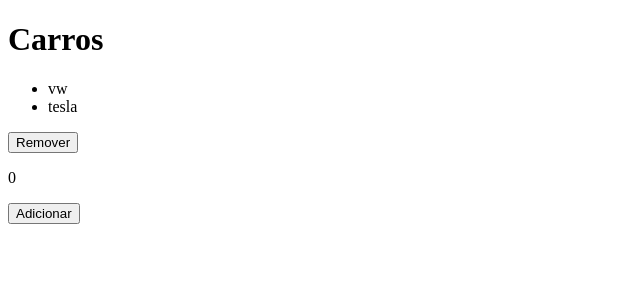
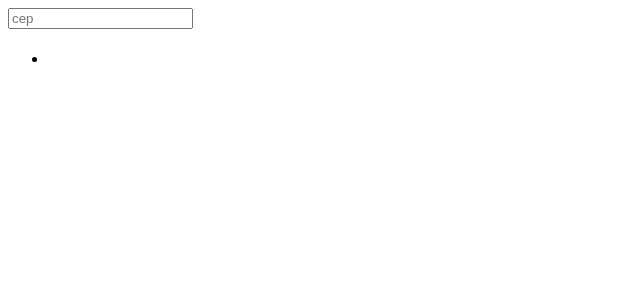
Before and after one commit to celiovjunior/vuejs-complete, a Vue app: page / in a window 1280 px wide. Shown: the top 300 px of the page, without its empty margins (0-640 px from the left). Built offline with nearby package versions, Linux system fonts and the light colour scheme.

Commit message:
watch async

```diff
--- a/src/App.vue
+++ b/src/App.vue
@@ -1,12 +1,12 @@
 <template>
     <div id="app">
-        <h1>Carros</h1>
+        <input type="text" placeholder="cep" name="" id="" maxlength="8" v-model="cep">
+        <h1>{{ cep }}</h1>
         <ul>
-            <li v-for="(carro, k) in carrosAzuis" :key="k">{{ carro.marca }}</li>
+            <li>
+                {{ endereco }}
+            </li>
         </ul>
-        <button @click="removerCarro">Remover</button>
-        <p>{{ contador }}</p>
-        <button @click="adicionar">Adicionar</button>
     </div>
 </template>
 
@@ -16,40 +16,21 @@ export default {
     name: '#app',
     data() {
         return {
-            contador: 0,
-            carros: [
-            {
-                marca: 'vw',
-                cor: 'azul'
-            },
-            {
-                marca: 'ford',
-                cor: 'preto'
-            },
-            {
-                marca: 'tesla',
-                cor: 'azul'
-            }
-            ]
-        }
-    },
-    computed: {
-        carrosAzuis() {
-            const filtro = this.carros.filter(({cor}) => cor === 'azul');
-            return filtro
-        }
-    },
-    methods: {
-        removerCarro() {
-            this.carros.pop()
-        },
-        adicionar() {
-            this.contador++
+            cep: "",
+            endereco: ""
         }
     },
     watch: {
-        carros(valorNovo) {
-            console.log(valorNovo)
+         async cep(valor) {
+            if (valor.length === 8) {
+                await fetch(`https://viacep.com.br/ws/${valor}/json`)
+                .then(r => r.json())
+                .then(r => {
+                    this.endereco = r;
+                })
+
+                console.log(this.endereco)
+            }
         }
     }
 }
```
